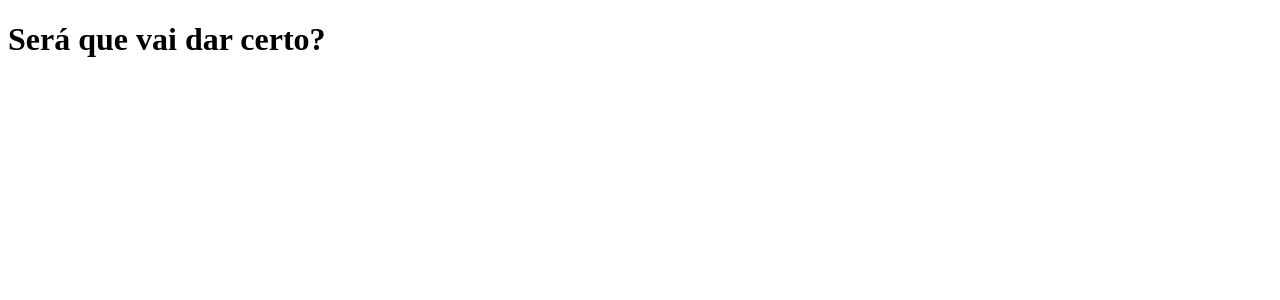
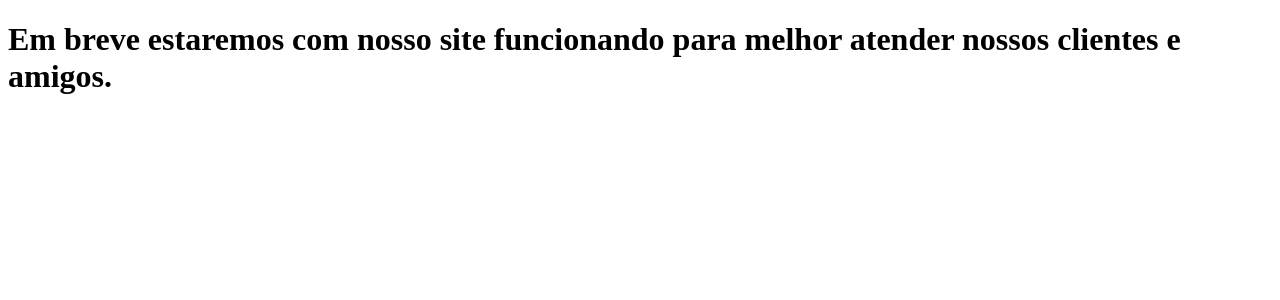
Before and after one commit to JoaoBG57/clone-tabnews, a Next.js app: page / in a window 1280 px wide. Shown: the top 300 px of the page. Built offline with nearby package versions, Linux system fonts and the light colour scheme.

Commit message:
Update index.js

```diff
--- a/pages/index.js
+++ b/pages/index.js
@@ -1,5 +1,5 @@
 function Home() {
-  return <h1>Será que vai dar certo?</h1>;
+  return <h1>Em breve estaremos com nosso site funcionando para melhor atender nossos clientes e amigos.</h1>;
 }
 
 export default Home;
```
